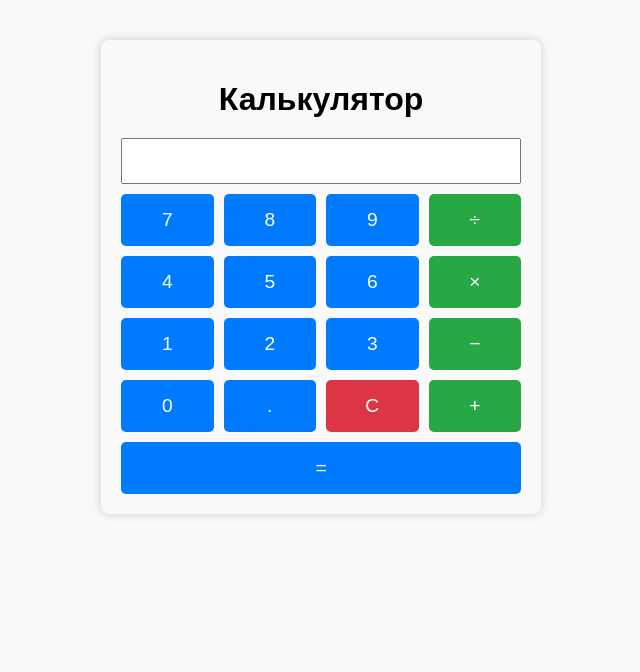
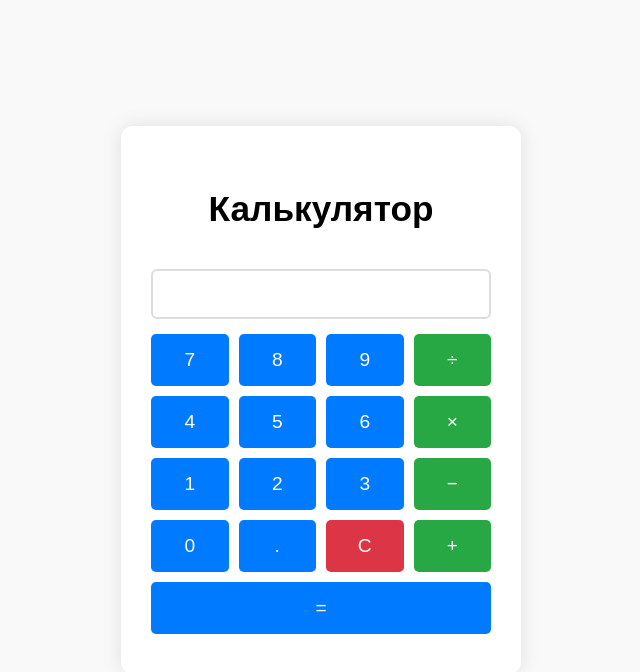
Before and after one commit to Drawlist/Ilastika, a plain HTML site: page index.html in a window 1280 px wide. Both pictures are taken after a click on the button "Начать". Shown: the whole page, without its empty margins (319-959 px from the left). Drawn offline with Linux system fonts and the light colour scheme.

Commit message:
Update index.html

```diff
--- a/index.html
+++ b/index.html
@@ -5,21 +5,54 @@
   <meta name="viewport" content="width=device-width, initial-scale=1" />
   <title>Калькулятор с меню</title>
   <style>
+    /* Сброс и базовые стили */
+    * {
+      box-sizing: border-box;
+    }
+    html, body {
+      height: 100%;
+      margin: 0;
+      font-family: Arial, sans-serif;
+      background: #f9f9f9;
+    }
+
     body {
-      font-family: Arial, sans-serif;
+      display: flex;
+      justify-content: center;
+      align-items: center;
+      text-align: center;
+      padding: 20px;
+    }
+
+    #container {
+      background: white;
+      padding: 40px 30px;
+      border-radius: 12px;
+      box-shadow: 0 0 20px rgba(0,0,0,0.1);
       max-width: 400px;
-      margin: 40px auto;
-      padding: 20px;
-      background: #f9f9f9;
-      border-radius: 8px;
-      box-shadow: 0 0 10px #ccc;
-      text-align: center;
+      width: 100%;
+      min-height: 300px;
+
+      /* Центрируем контент вертикально */
+      display: flex;
+      flex-direction: column;
+      justify-content: center;
+      align-items: center;
+
+      /* Для анимации */
+      opacity: 1;
+      transition: opacity 0.5s ease;
     }
+
     h1 {
-      margin-bottom: 20px;
+      margin-bottom: 30px;
+      font-weight: 700;
+      font-size: 2.2em;
+      user-select: none;
     }
+
     button {
-      padding: 15px 30px;
+      padding: 15px 40px;
       font-size: 1.2em;
       cursor: pointer;
       border: none;
@@ -27,56 +60,86 @@
       background-color: #007bff;
       color: white;
       transition: background-color 0.2s;
+      user-select: none;
     }
+
     button:hover {
       background-color: #0056b3;
     }
+
     #calculator {
-      display: none;
-      margin-top: 20px;
+      margin-top: 10px;
+      width: 100%;
       text-align: left;
+      opacity: 0;
+      max-height: 0;
+      overflow: hidden;
+      transition: opacity 0.5s ease, max-height 0.5s ease;
     }
+
+    #calculator.show {
+      opacity: 1;
+      max-height: 1000px; /* большой max-height для плавного открытия */
+    }
+
     input[type="text"] {
       width: 100%;
-      font-size: 1.2em;
+      font-size: 1.4em;
       padding: 10px;
-      margin-bottom: 10px;
+      margin-bottom: 15px;
+      border: 2px solid #ddd;
+      border-radius: 6px;
       box-sizing: border-box;
+      user-select: none;
     }
+
     .buttons {
       display: grid;
       grid-template-columns: repeat(4, 1fr);
       gap: 10px;
+      user-select: none;
     }
+
     .buttons button {
       padding: 15px;
       font-size: 1.2em;
-      cursor: pointer;
-      border: none;
       border-radius: 5px;
       background-color: #007bff;
       color: white;
+      border: none;
       transition: background-color 0.2s;
     }
+
     .buttons button:hover {
       background-color: #0056b3;
     }
+
     .buttons button.operator {
       background-color: #28a745;
     }
+
     .buttons button.operator:hover {
       background-color: #1e7e34;
     }
+
     .buttons button.clear {
       background-color: #dc3545;
     }
+
     .buttons button.clear:hover {
       background-color: #a71d2a;
+    }
+
+    /* Скрываем кнопку с плавным исчезновением */
+    #startBtn.hide {
+      opacity: 0;
+      pointer-events: none;
+      transition: opacity 0.5s ease;
     }
   </style>
 </head>
 <body>
-
+  <div id="container">
     <h1 id="header">Добро пожаловать!</h1>
 
     <button id="startBtn">Начать</button>
@@ -108,6 +171,7 @@
         <button style="grid-column: span 4;" onclick="calculate()">=</button>
       </div>
     </div>
+  </div>
 
 <script>
   const startBtn = document.getElementById('startBtn');
@@ -116,9 +180,15 @@
   const header = document.getElementById('header');
 
   startBtn.addEventListener('click', () => {
-    startBtn.style.display = 'none';      // скрываем кнопку
-    calculator.style.display = 'block';   // показываем калькулятор
-    header.textContent = 'Калькулятор';   // меняем заголовок
+    // Плавно скрываем кнопку
+    startBtn.classList.add('hide');
+
+    // Через 500ms меняем заголовок и показываем калькулятор
+    setTimeout(() => {
+      header.textContent = 'Калькулятор';
+      calculator.classList.add('show');
+      startBtn.style.display = 'none';
+    }, 500);
   });
 
   function appendNumber(num) {
```
Lines whose indentation alone changed are shown as unchanged.
